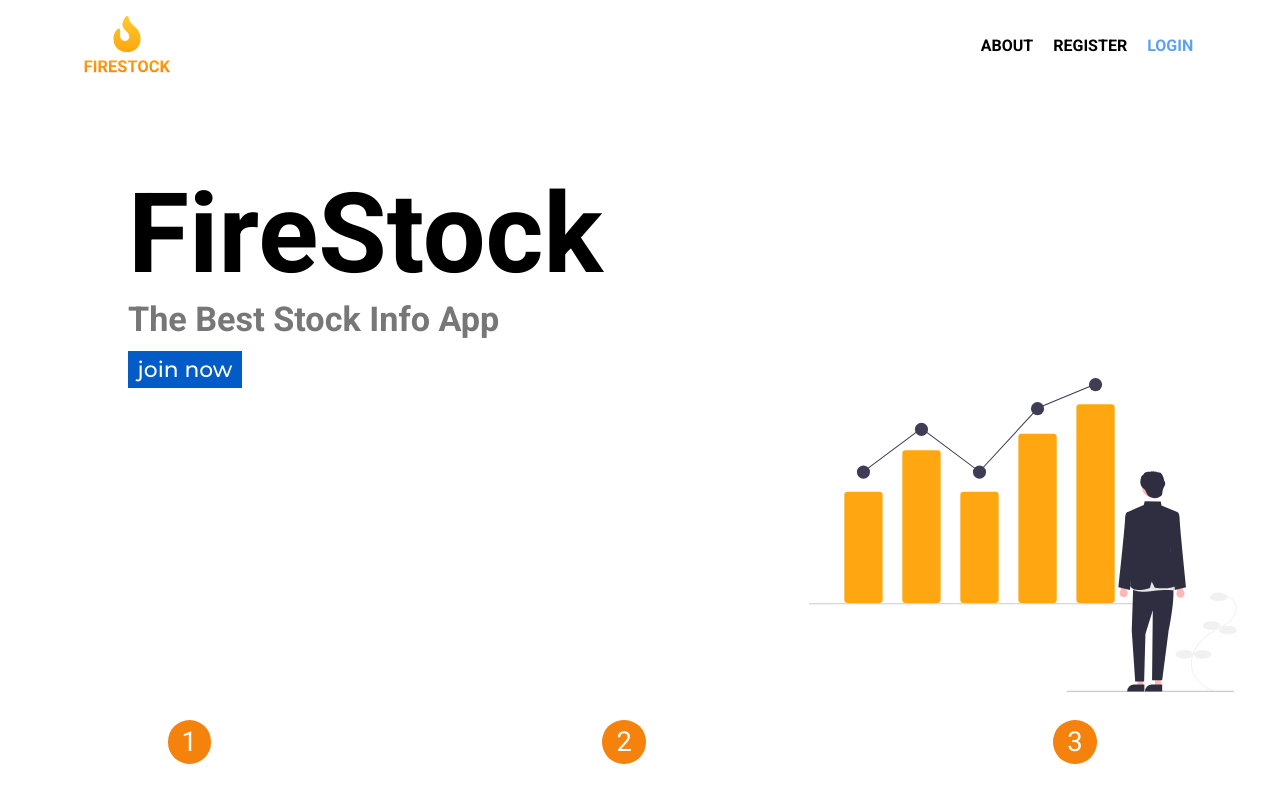
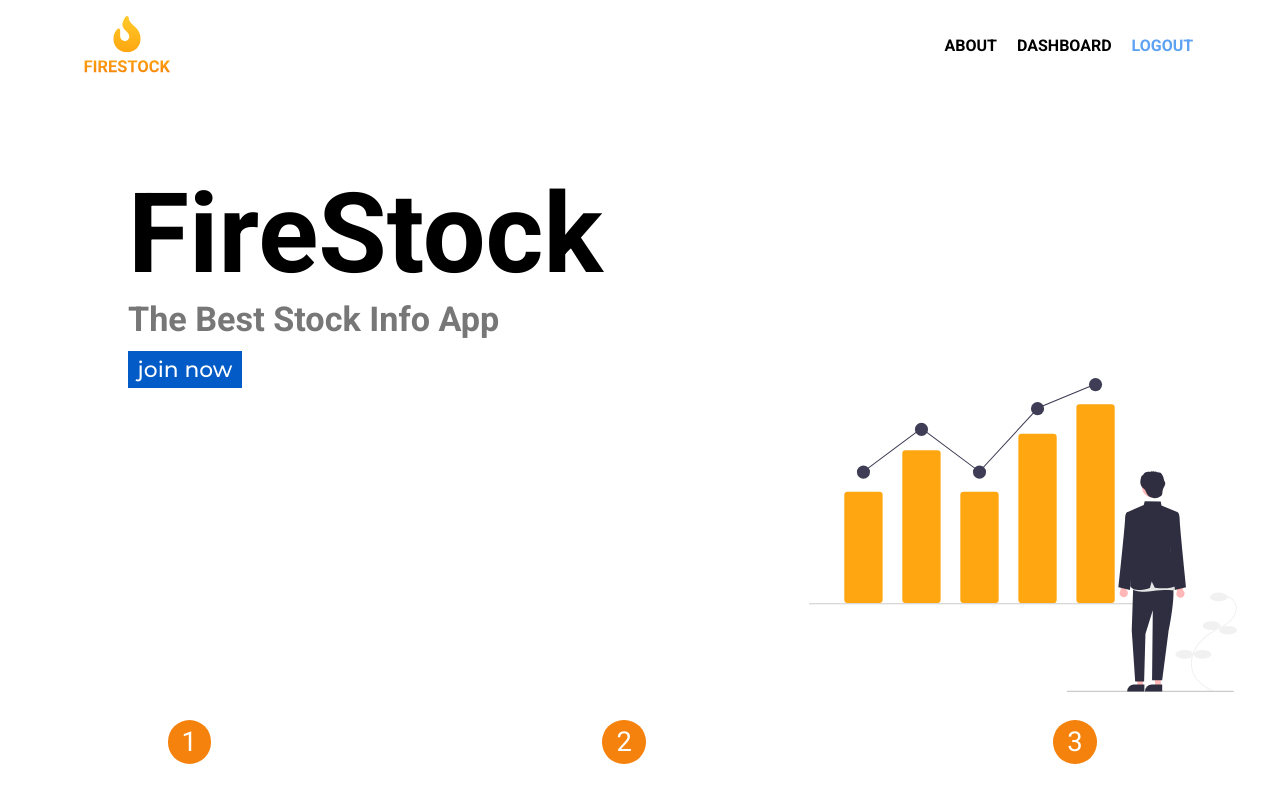
Before and after one commit to marzouk2002/-firestock, a React (Create React App) app: page / in a window 1280 px wide. Shown: the top 790 px of the page. Built offline with nearby package versions, Linux system fonts and the light colour scheme; no server answers.

Commit message:
ternary operator so link added

```diff
--- a/src/components/Home.js
+++ b/src/components/Home.js
@@ -29,14 +29,23 @@ export default function Home() {
         }, animationDuration);
     }
 
+    const logout = (e) => {
+        e.preventDefault()
+    }
+
     return (
         <div className="container-home">
             <header>
                 <img src={logo} alt="logo" className="logo"/>
                 <nav>
                     <a onClick={ScrollEffect} href="#about">about</a>
-                    <Link to="/register">register</Link>
-                    <Link to="/login">login</Link>
+                    {
+                        !user ?
+                        <><Link to="/dashboard">dashboard</Link>
+                        <Link to="/" onClick={logout}>logout</Link></> :
+                        <><Link to="/register">register</Link>
+                        <Link to="/login">login</Link></>
+                    }
                 </nav>
             </header>
             <main>
--- a/src/reducers/index.js
+++ b/src/reducers/index.js
@@ -23,6 +23,7 @@ const authReducer = (state = firebase.auth(), action) => {
 }
 
 const storeReducer = (state = firebase.firestore(), action) => {
+  state.settings({ timestampsInSnapshots: true })
   return state
 }
 
```
